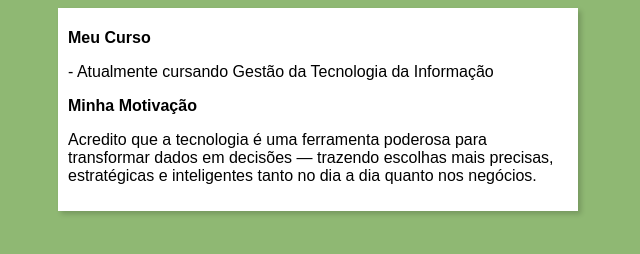
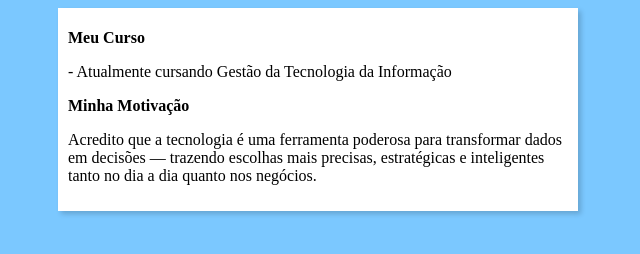
Before and after one commit to karlabeatrizw/Projeto-site, a plain HTML site: page index.html in a window 1280 px wide. Shown: the whole page, without its empty margins (322-962 px from the left). Drawn offline with Linux system fonts and the light colour scheme.

Commit message:
mudei a cor e fonte

```diff
--- a/estilos/style.css
+++ b/estilos/style.css
@@ -1,12 +1,12 @@
 
 * {
-    font-family: Arial, Helvetica, sans-serif;
+    font-family: 'Times New Roman', Times, serif;
     font-size: 16px;
 
 }
 
 body {
-    background-color: rgb(143, 184, 115);
+    background-color: rgb(123, 200, 255);
 
 }
 
```
